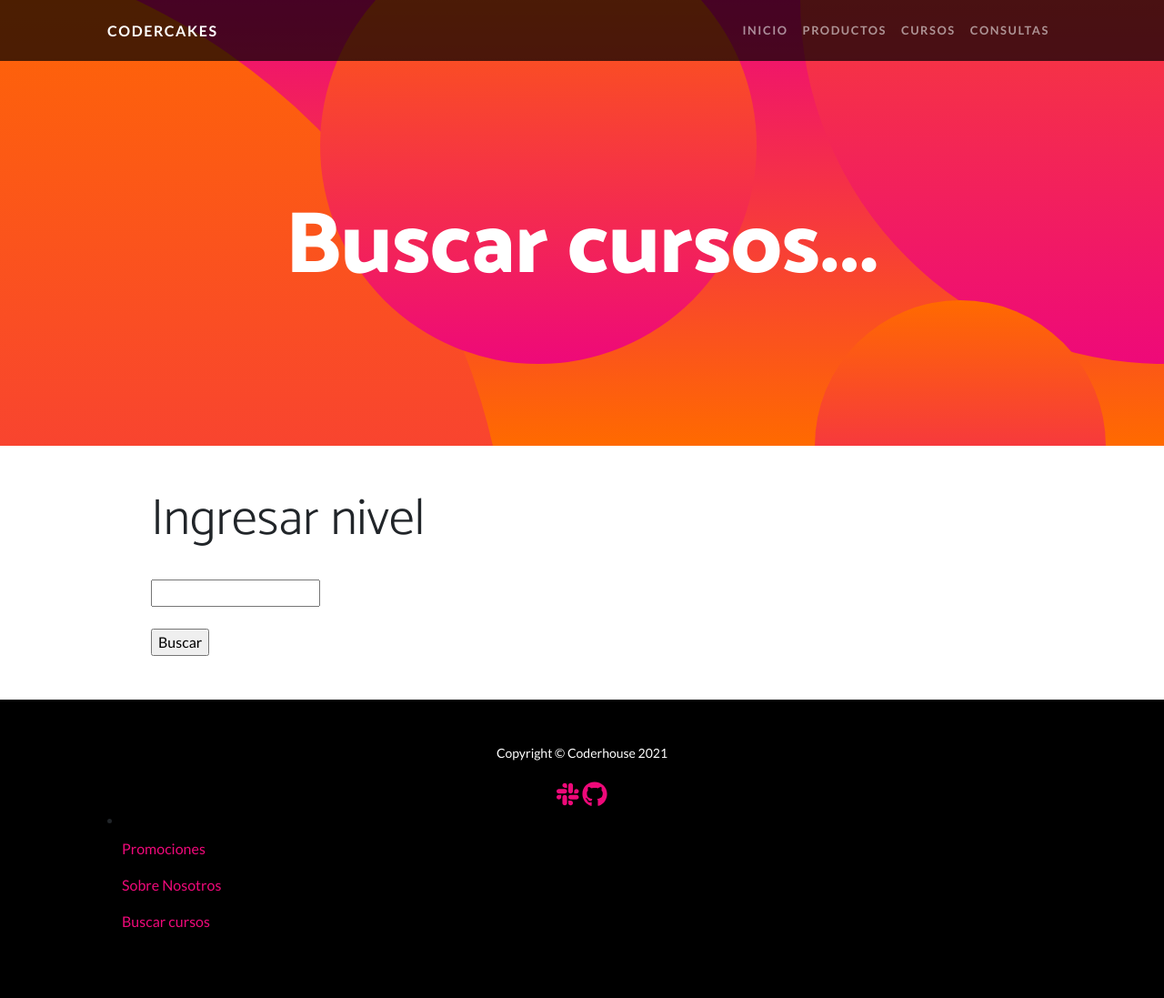
After one commit to sofibernz/Entrega_Final_Python, a Django app: page /AppCoder/busquedaCurso in a window 1280 px wide. The commit adds this page. Shown: the whole page at 91% size. Run offline with Django 3.2, Linux system fonts and the light colour scheme; some libraries are stand-ins or nearby versions.

Commit message:
Version 7. Busqueda formulario + LeerProductos

```diff
--- a/ProyectoFinal_Python/PreEntregaCoder/AppCoder/forms.py
+++ b/ProyectoFinal_Python/PreEntregaCoder/AppCoder/forms.py
@@ -1,11 +1,5 @@
 from django import forms
 
-
-class ClientesFormulario(forms.Form):
-
-    apellido = forms.CharField(max_length=40)
-    nombre = forms.CharField(max_length=40)
-    email = forms.EmailField()
 
 class ConsultasFormulario(forms.Form):
 
--- /dev/null
+++ b/ProyectoFinal_Python/PreEntregaCoder/AppCoder/templates/AppCoder/busquedaCurso.html
@@ -0,0 +1,42 @@
+{% extends "AppCoder/padre.html" %}
+
+{% load static %}
+
+{% block contenido %}
+
+        <!-- Header-->
+        <header class="masthead text-center text-white">
+            <div class="masthead-content">
+                <div class="container px-5">
+                    <h1 class="masthead-heading mb-0">Buscar cursos...</h1>
+
+                </div>
+            </div>
+            <div class="bg-circle-1 bg-circle"></div>
+            <div class="bg-circle-2 bg-circle"></div>
+            <div class="bg-circle-3 bg-circle"></div>
+            <div class="bg-circle-4 bg-circle"></div>
+        </header>
+
+        <!-- Content section 1-->
+            <div class="container px-5">
+                <div class="row gx-5 align-items-center">
+                    <div class="col-lg-6 order-lg-1">
+                        <div class="p-5">
+                            <h2 class="display-4">Ingresar nivel</h2>
+
+                                <br>
+                                <form action="/AppCoder/buscar/" method="GET">
+
+                                    <input type="text" name="curso" id="curso">
+                                    <br><br>
+                                    <input type="submit" value="Buscar">
+
+                                </form>
+
+                        </div>
+                    </div>
+                </div>
+            </div>
+
+{% endblock %}
--- a/ProyectoFinal_Python/PreEntregaCoder/AppCoder/templates/AppCoder/padre.html
+++ b/ProyectoFinal_Python/PreEntregaCoder/AppCoder/templates/AppCoder/padre.html
@@ -29,7 +29,6 @@
                         <li class="nav-item"><a class="nav-link" href="inicio">Inicio</a></li>
                         <li class="nav-item"><a class="nav-link" href="productos">Productos</a></li>
                         <li class="nav-item"><a class="nav-link" href="cursos">Cursos</a></li>
-                        <li class="nav-item"><a class="nav-link" href="sobreNosotros">Sobre Nosotros</a></li>
                         <li class="nav-item"><a class="nav-link" href="consultasFormulario">Consultas</a></li>
                     </ul>
                 </div>
@@ -48,6 +47,15 @@
                     <a href="https://app.slack.com/client/T02FYJW6U"><i class="fab fa-slack fa-2x"></i></a>
 
                     <a href="https://github.com/sofibernz/Entrega_Final_Python.git"><i class="fab fa-github fa-2x"></i></a>
+
+                    <li class="nav-item">
+
+                        <a class="nav-link" href="leerProductos">Promociones</a>
+                        <a class="nav-link" href="sobreNosotros">Sobre Nosotros</a>
+                        <a class="nav-link" href="busquedaCurso">Buscar cursos</a>
+
+                    </li>
+
                 </p>
             </div>
         </footer>
--- a/ProyectoFinal_Python/PreEntregaCoder/AppCoder/urls.py
+++ b/ProyectoFinal_Python/PreEntregaCoder/AppCoder/urls.py
@@ -7,8 +7,8 @@ urlpatterns = [
     path('sobreNosotros', views.sobreNosotros, name="SobreNosotros"),
     path('clientes', views.clientes, name="Clientes"),
     path('cursos', views.cursos, name="Cursos"),
-    path('clientesFormulario', views.clientesFormulario, name="clientesFormulario"),
     path('consultasFormulario', views.consultasFormulario, name="consultasFormulario"),
-
-
+    path('busquedaCurso', views.busquedaCurso, name="busquedaCurso"),
+    path('buscar/', views.buscar),
+    path('leerProductos', views.leerProductos, name="LeerProductos"),
 ]
--- a/ProyectoFinal_Python/PreEntregaCoder/AppCoder/views.py
+++ b/ProyectoFinal_Python/PreEntregaCoder/AppCoder/views.py
@@ -1,9 +1,8 @@
 from django.shortcuts import render
 from django.http import HttpResponse
-from AppCoder.models import Clientes
-from AppCoder.forms import ClientesFormulario
+from AppCoder.models import Cursos
 from AppCoder.forms import ConsultasFormulario
-from AppCoder.models import Consultas
+from AppCoder.models import Consultas, Productos
 
 
 # Create your views here.
@@ -12,45 +11,25 @@ def inicio(request):
 
     return render(request, 'AppCoder/inicio.html')
 
+
 def productos(request):
 
     return render(request, 'AppCoder/productos.html')
+
 
 def sobreNosotros(request):
 
     return render(request, 'AppCoder/sobreNosotros.html')
 
+
 def clientes(request):
 
     return render(request, 'AppCoder/clientes.html')
 
+
 def cursos(request):
 
     return render(request, 'AppCoder/cursos.html')
-
-def clientesFormulario(request):
-
-    if request.method == 'POST':
-
-        miFormulario = ClientesFormulario(request.POST)
-
-        print(miFormulario)
-
-        if miFormulario.is_valid:
-
-            informacion = miFormulario.cleaned_data
-
-            clientes = Clientes(apellido=informacion['apellido'], nombre=informacion['nombre'], email=informacion['email'])
-
-            clientes.save()
-
-            return render(request, 'AppCoder/inicio.html')
-
-    else:
-
-        miFormulario= ClientesFormulario()
-
-    return render(request, 'AppCoder/clientesFormulario.html', {'miFormulario': miFormulario})
 
 
 def consultasFormulario(request):
@@ -76,3 +55,34 @@ def consultasFormulario(request):
         miFormulario= ConsultasFormulario()
 
     return render(request, 'AppCoder/consultasFormulario.html', {'miFormulario': miFormulario})
+
+
+def busquedaCurso(request):
+
+    return render(request, 'AppCoder/busquedaCurso.html')
+
+
+def buscar(request):
+
+    if request.GET["curso"]:
+
+        curso = request.GET["curso"]
+
+        cursos = Cursos.objects.filter(curso__icontains=curso)
+
+        return render(request, "AppCoder/resultadoBusqueda.html", {"cursos":cursos, "curso":curso})
+
+    else:
+
+        respuesta = "Ingresar datos."
+
+    return HttpResponse(respuesta)
+
+
+def leerProductos(request):
+
+    productos = Productos.objects.all()
+
+    dir = {"productos": productos}
+
+    return render(request, "AppCoder/leerProductos.html", dir)
```
Also changed, not shown: ProyectoFinal_Python/PreEntregaCoder/AppCoder/templates/AppCoder/clientesFormulario.html (deleted, +0 -32 lines), ProyectoFinal_Python/PreEntregaCoder/AppCoder/templates/AppCoder/leerProductos.html (added, +41 -0 lines), ProyectoFinal_Python/PreEntregaCoder/AppCoder/templates/AppCoder/resultadoBusqueda.html (added, +48 -0 lines), ProyectoFinal_Python/PreEntregaCoder/db.sqlite3.
